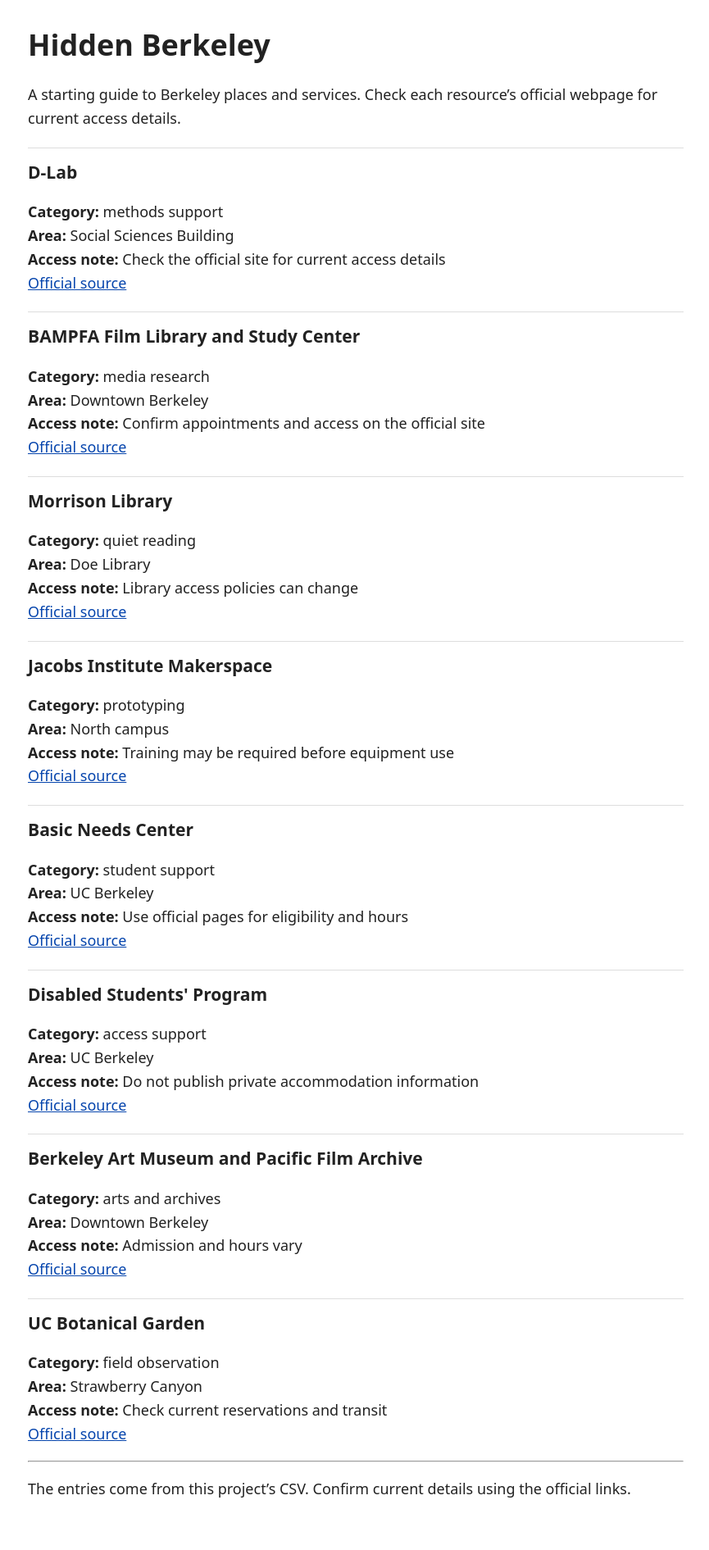
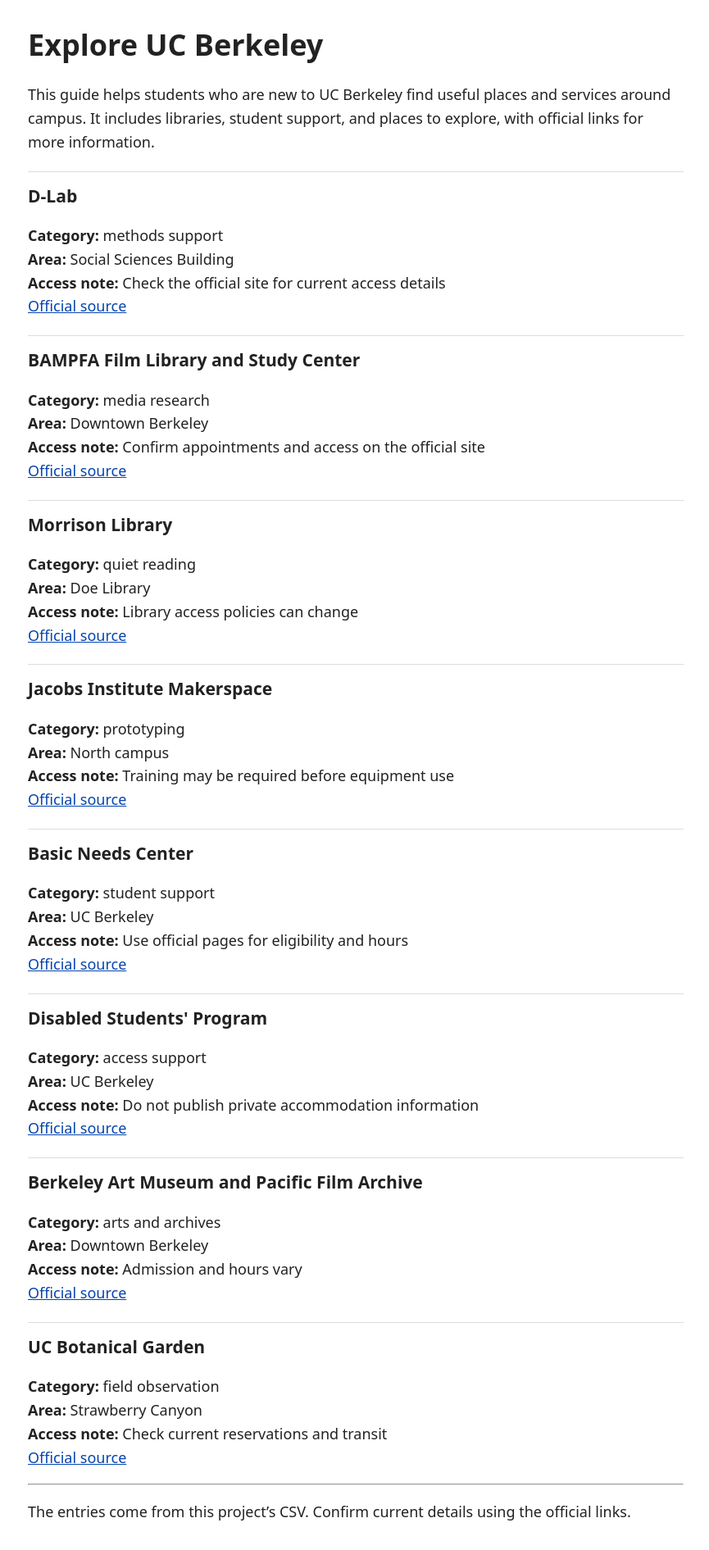
Before and after one commit to cmx0321/hidden-berkeley, a Jekyll site: the page built from docs/index.md, in a window 1280 px wide. Shown: the whole page at 82% size, without its empty margins (206-1071 px from the left). Built offline with Jekyll 4.4.1, drawn with Linux system fonts in a browser that asks for light colours; before the commit the page ends 1862 px from its top, so only the background shows below that.

Commit message:
Update website heading and introduction

```diff
--- a/docs/index.md
+++ b/docs/index.md
@@ -3,9 +3,9 @@ layout: default
 title: Hidden Berkeley
 ---
 
-# Hidden Berkeley
+# Explore UC Berkeley
 
-A starting guide to Berkeley places and services. Check each resource's official webpage for current access details.
+This guide helps students who are new to UC Berkeley find useful places and services around campus. It includes libraries, student support, and places to explore, with official links for more information.
 
 <!-- Edit the heading and introduction above. The supplied loop below displays each row of the CSV. -->
 {% for resource in site.data.locations %}
```
